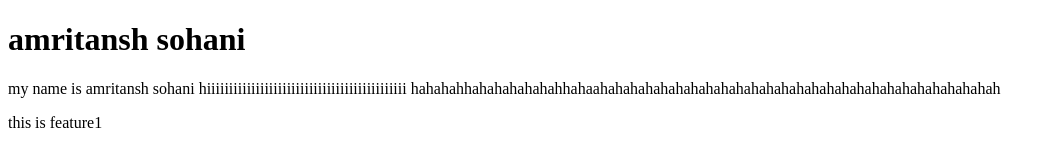
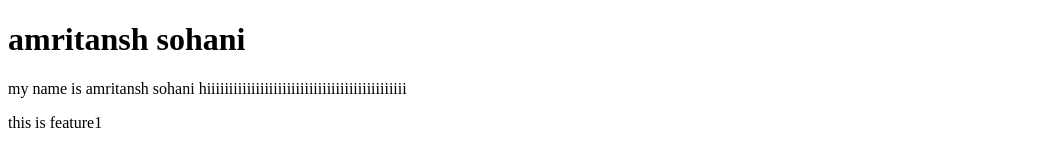
Before and after one commit to amritansh00100/my_repo, a plain HTML site: page index.html in a window 1280 px wide. Shown: the whole page, without its empty margins (0-1056 px from the left). Drawn offline with Linux system fonts and the light colour scheme.

Commit message:
feature1 is updated

```diff
--- a/index.html
+++ b/index.html
@@ -3,8 +3,7 @@
 <body>
 
 <h1> amritansh sohani </h1>
-<p> my name is amritansh sohani  hiiiiiiiiiiiiiiiiiiiiiiiiiiiiiiiiiiiiiiiiiiiii
-hahahahhahahahahahahhahaahahahahahahahahahahahahahahahahahahahahahahahahahahah</p>
+<p> my name is amritansh sohani  hiiiiiiiiiiiiiiiiiiiiiiiiiiiiiiiiiiiiiiiiiiiii</p>
 <p>this is feature1</p>
 
 
```
